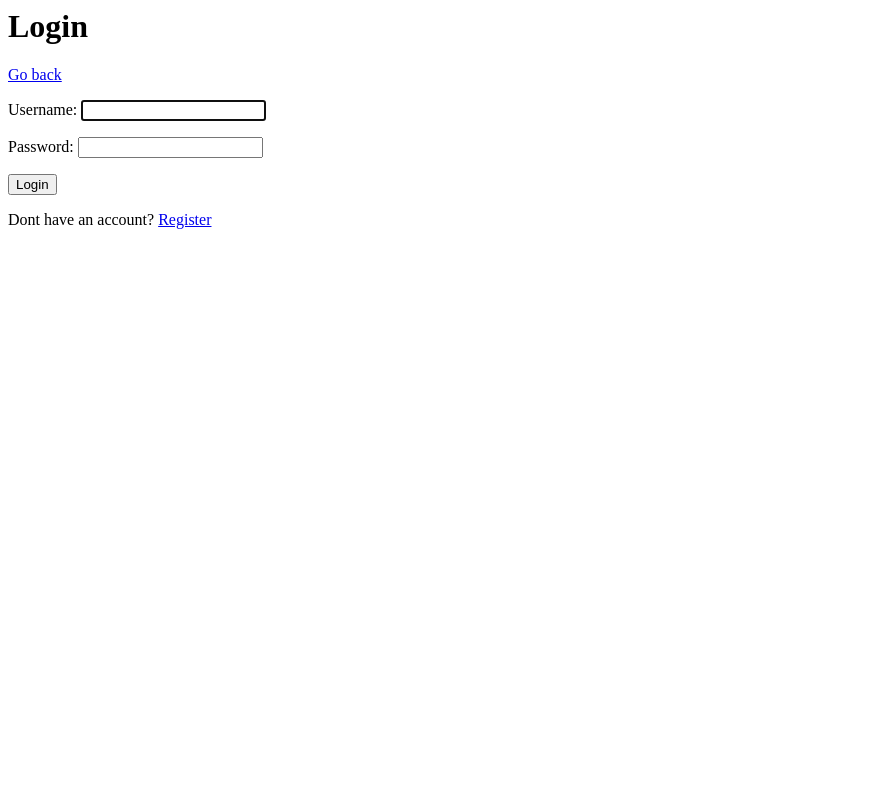
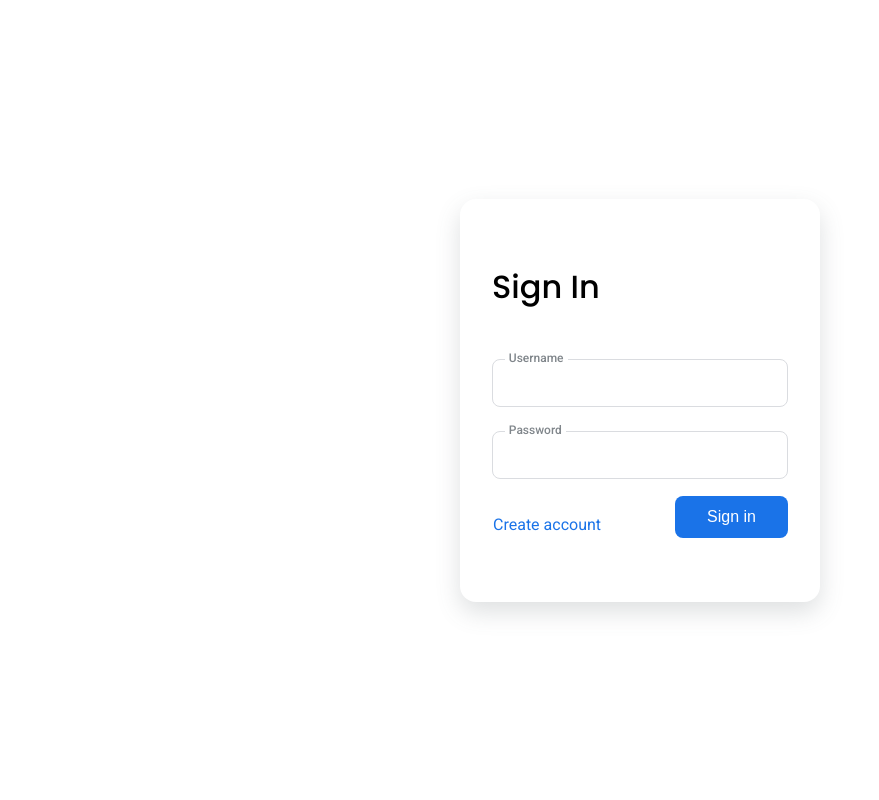
Before and after one commit to psy15/tasks-django, a Django app: page /accounts/login/ in a window 1280 px wide. Shown: the whole page, without its empty margins (0-879 px from the left). Run offline with Django 3.2, Linux system fonts and the light colour scheme.

Commit message:
added static files

```diff
--- /dev/null
+++ b/base/templates/base/main.html
@@ -0,0 +1,28 @@
+<!DOCTYPE html>
+<!--[if lt IE 7]>      <html class="no-js lt-ie9 lt-ie8 lt-ie7"> <![endif]-->
+<!--[if IE 7]>         <html class="no-js lt-ie9 lt-ie8"> <![endif]-->
+<!--[if IE 8]>         <html class="no-js lt-ie9"> <![endif]-->
+<!--[if gt IE 8]>      <html class="no-js"> <!--<![endif]-->
+<html>
+{% load static %}
+  <head>
+    <meta charset="utf-8">
+    <meta http-equiv="My1 Tasks" content="IE=edge">
+    <title></title>
+    <meta name="description" content="">
+    <meta name="viewport" content="width=device-width, initial-scale=1">
+
+    <link rel="preconnect" href="https://fonts.gstatic.com">
+    <link href="https://fonts.googleapis.com/css2?family=Poppins:wght@500&display=swap" rel="stylesheet">
+    <link rel="stylesheet" href="{% static 'css/base.css' %}">
+
+  </head>
+  <body>
+
+    <div class='container'>
+      {% block content %}
+      {% endblock content %}
+    </div>
+
+  </body>
+</html>
--- a/base/templates/registration/login.html
+++ b/base/templates/registration/login.html
@@ -1,9 +1,27 @@
-<h1>Login</h1>
+{% extends 'base/main.html' %}
+{% block content %}
 
-<a href={% url 'todo'%}>Go back</a>
-<form action="" method="post">
-  {% csrf_token %} {{ form.as_p }}
-  <input type="submit" value="Login" />
-</form>
+<div class="l-form">
 
-<p>Dont have an account? <a href="{% url 'register'%}">Register</a></p>
+    <form role="form" autocomplete="off" class="form-horizontal" method="post" action="{% url 'login' %}">
+        {% csrf_token %}
+        <h1 class="form__title">Sign In</h1>
+
+        <div class="form__div">
+            <input type="input" class="form__input" name="username" required >
+            <label for=""class="form__label">Username</label>
+        </div>
+        <div class="form__div">
+            <input type="password" class="form__input" name="password"required>
+            <label for=""class="form__label">Password</label>
+        </div>
+
+        {{ form.non_field_errors }}
+        <a href="{% url 'register'%}" class="link__button">Create account</a>
+        <input type="submit" class="form__button" value="Sign in" />
+   </form>
+
+</div>
+
+
+{% endblock content %}
--- a/base/urls.py
+++ b/base/urls.py
@@ -1,11 +1,8 @@
 from django.urls import path
 from .views import TaskListView, TaskCreateView, TaskUpdateView, TaskDeleteView, RegisterPage
-# from django.contrib.auth.views import LogoutView
 
 urlpatterns = [
-    # path('login/',CustomLoginView.as_view(),name='login'),
-    # path('logout/',LogoutView.as_view(next_page='login'),name='logout'),
-    path('register', RegisterPage.as_view(), name='register'),
+    path('accounts/register/', RegisterPage.as_view(), name='register'),
     path('', TaskListView.as_view(), name='todo'),
     path('task-create/', TaskCreateView.as_view(), name='task_create'),
     path('task-update/<int:pk>/', TaskUpdateView.as_view(), name='task_update'),
--- a/config/settings.py
+++ b/config/settings.py
@@ -119,6 +119,7 @@ USE_TZ = True
 # https://docs.djangoproject.com/en/3.2/howto/static-files/
 
 STATIC_URL = '/static/'
+STATICFILES_DIRS = [str(BASE_DIR.joinpath('static'))]
 
 # Default primary key field type
 # https://docs.djangoproject.com/en/3.2/ref/settings/#default-auto-field
--- /dev/null
+++ b/static/css/base.css
@@ -0,0 +1,142 @@
+/*===== GOOGLE FONTS =====*/
+@import url("https://fonts.googleapis.com/css2?family=Roboto:wght@400;500&display=swap");
+/*===== VARIABLES CSS =====*/
+:root{
+  /*===== Colores =====*/
+  --first-color: #1A73E8;
+  --input-color: #80868B;
+  --border-color: #DADCE0;
+
+  --body-font: 'Roboto', sans-serif;
+  --normal-font-size: 1rem;
+  --small-font-size: .75rem;
+}
+
+/*===== BASE =====*/
+*,::before,::after{
+  box-sizing: border-box;
+}
+body{
+  margin: 0;
+  padding: 0;
+  font-family: var(--body-font);
+  font-size: var(--normal-font-size);
+}
+h1{
+  margin: 0;
+}
+
+
+.l-form{
+  display: flex;
+  justify-content: center;
+  align-items: center;
+  height: 100vh;
+}
+
+.form-horizontal{
+  width: 360px;
+  padding: 4rem 2rem;
+  border-radius: 1rem;
+  box-shadow: 0 10px 25px rgba(92,99,105,.2);
+}
+
+.form__title{
+  font-weight: 400;
+  margin-bottom: 3rem;
+  font-family: 'Poppins', sans-serif;
+}
+
+.form__div{
+  position: relative;
+  height: 48px;
+  margin-bottom: 1.5rem;
+}
+
+.form__input{
+  position: absolute;
+  top: 0;
+  left: 0;
+  width: 100%;
+  height: 100%;
+  font-family: 'Roboto', sans-serif;
+  font-size: var(--normal-font-size);
+  border: 1px solid var(--border-color);
+  border-radius: .5rem;
+  outline: none;
+  padding: 1rem;
+  background-color: #ffffff;
+  z-index: 1;
+}
+
+.form__label{
+  position: absolute;
+  left: 1rem;
+  top: 1rem;
+  font-family: 'Roboto', sans-serif;
+  padding: 0 .25rem;
+  background-color: #fff;
+  color: var(--input-color);
+  font-size: var(--normal-font-size);
+  transition: .3s;
+}
+
+.form__button{
+  display: block;
+  margin-left: auto;
+  margin-top: -50px;
+  padding: .75rem 2rem;
+  outline: none;
+  border: none;
+  background-color: var(--first-color);
+  color: #fff;
+  font-size: var(--normal-font-size);
+  border-radius: .5rem;
+  cursor: pointer;
+  transition: .3s;
+}
+
+.link__button{
+  text-decoration: none;
+  width: 150px;
+  display: block;
+  margin-left: -15px;
+  padding: .75rem 1rem;
+  outline: none;
+  border: none;
+  background-color:rgb(255, 255, 255) ;
+  color:var(--first-color);
+  font-size: var(--normal-font-size);
+  font-size: var(--normal-font-size);
+  border-radius: .5rem;
+  cursor: pointer;
+  transition: .3s;
+}
+
+.form__button:hover{
+  box-shadow: 0 10px 36px rgba(0,0,0,.15);
+}
+
+/*Input focus move up label*/
+.form__input:focus + .form__label{
+  top: -.5rem;
+  left: .8rem;
+  color: var(--first-color);
+  font-size: var(--small-font-size);
+  font-weight: 500;
+  z-index: 10;
+}
+
+/*Input focus sticky top label*/
+.form__input:not(:placeholder-shown).form__input:not(:focus)+ .form__label{
+  top: -.5rem;
+  left: .8rem;
+  font-size: var(--small-font-size);
+  font-weight: 500;
+  z-index: 10;
+}
+
+/*Input focus*/
+.form__input:focus{
+  border: 1.5px solid var(--first-color);
+}
```
Also changed, not shown: base/templates/registration/register.html (+30 -7 lines), base/views.py (+1 -16 lines).
